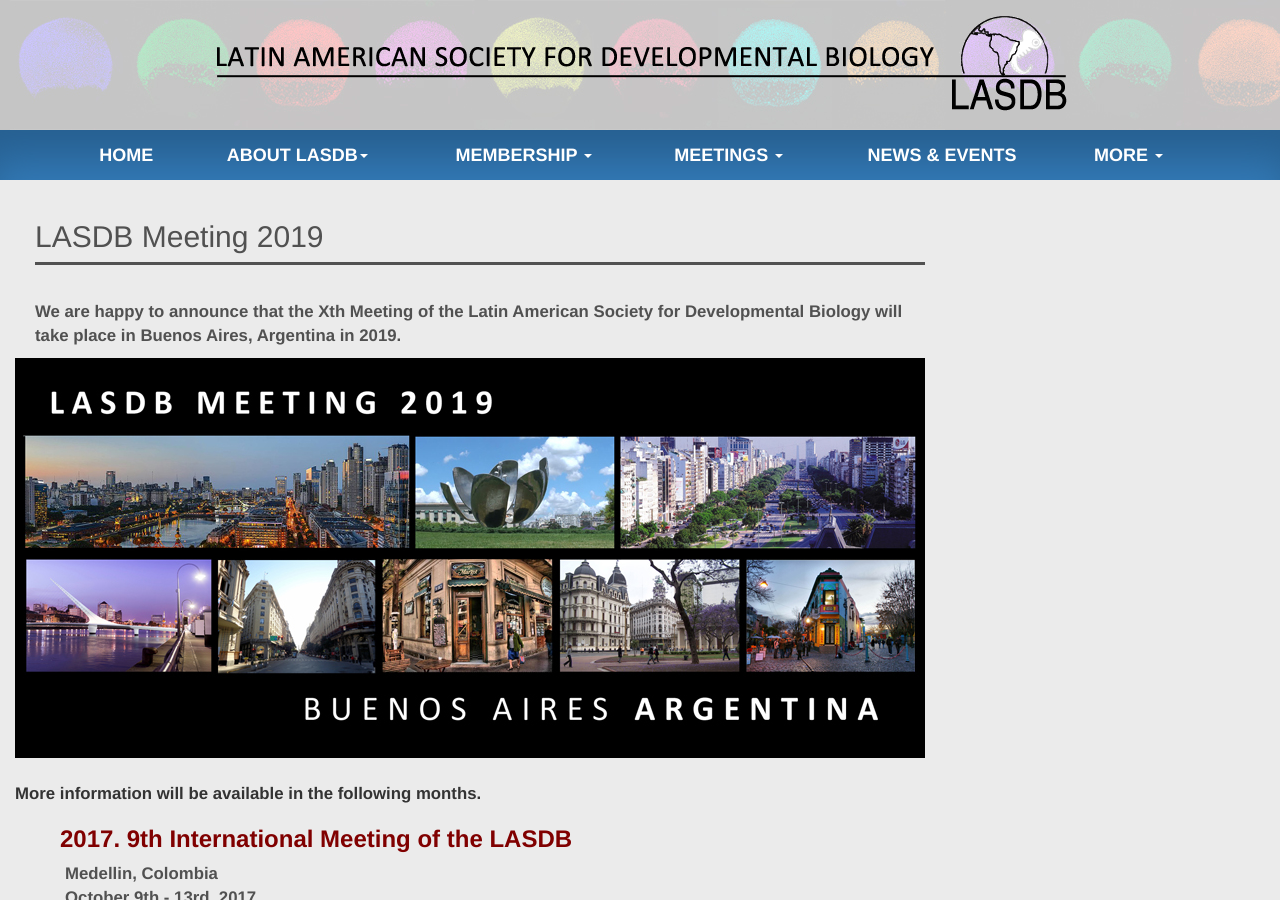
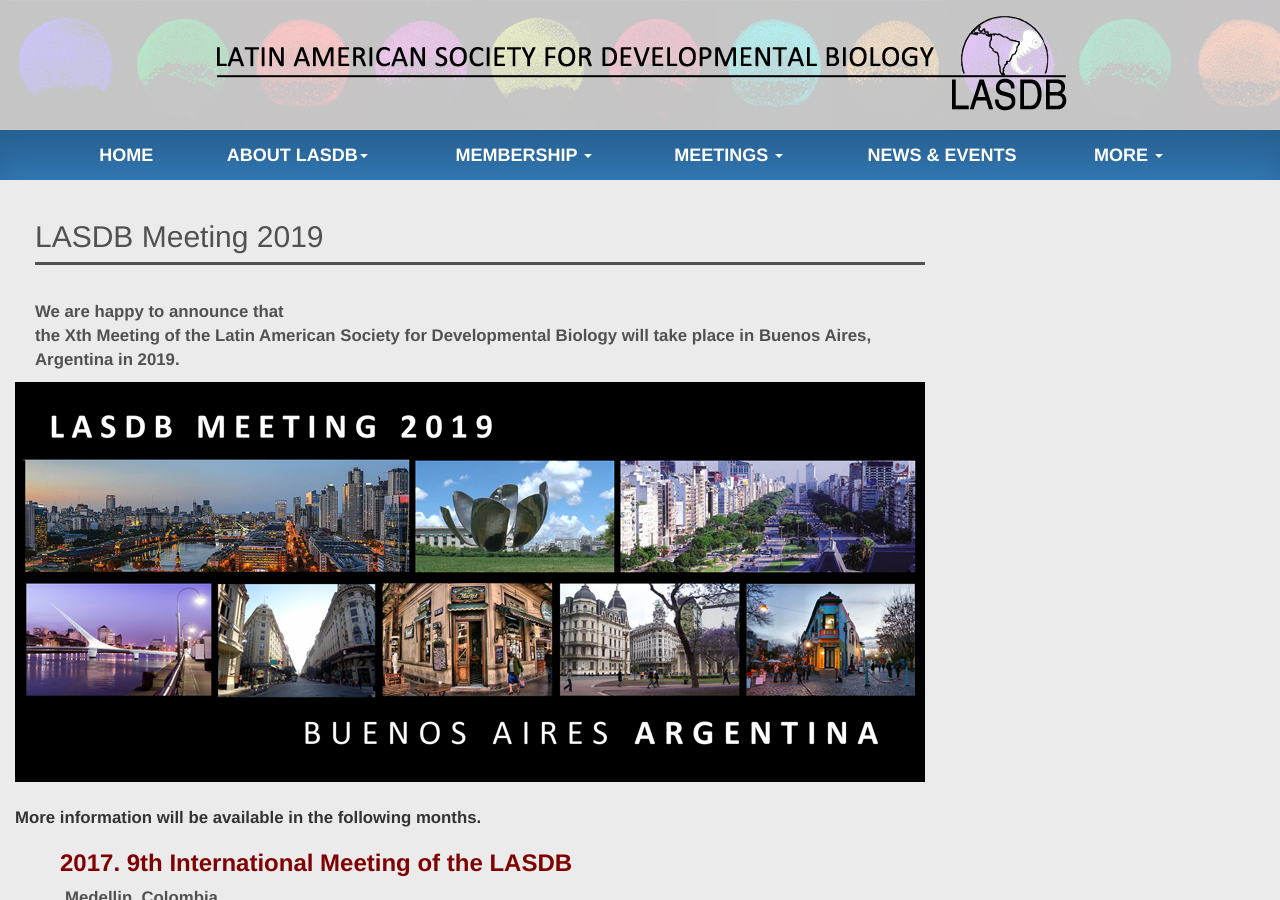
Before and after one commit to lasdb/lasdb.github.io, a Jekyll site: the page built from pages/lasdb2019.html, in a window 1280 px wide and 900 px high. Built offline with Jekyll 4.4.1, drawn with Linux system fonts in a browser that asks for light colours; nearby versions of some CDN libraries.

Commit message:
Update lasdb2019.html

```diff
--- a/pages/lasdb2019.html
+++ b/pages/lasdb2019.html
@@ -6,7 +6,7 @@
 <h2 class="page-header" id="page-news-header">LASDB Meeting 2019</h2>
 
     <div class="panel-body">
-        <p style="font-weight:bold; font-size: 1.2em;"> We are happy to announce that the Xth Meeting of the Latin American Society for Developmental Biology will take place in Buenos Aires, Argentina in 2019. </p>
+        <p style="font-weight:bold; font-size: 1.2em;"> We are happy to announce that  <br>the Xth Meeting of the Latin American Society for Developmental Biology will take place in Buenos Aires, Argentina in 2019. </p>
         <p> </p>
         <div class="row">
             <img src="{{site.baseurl}}/img/carrousel-BA2019.jpg" class="img-BA2019 img-responsive" style=""/>
```
